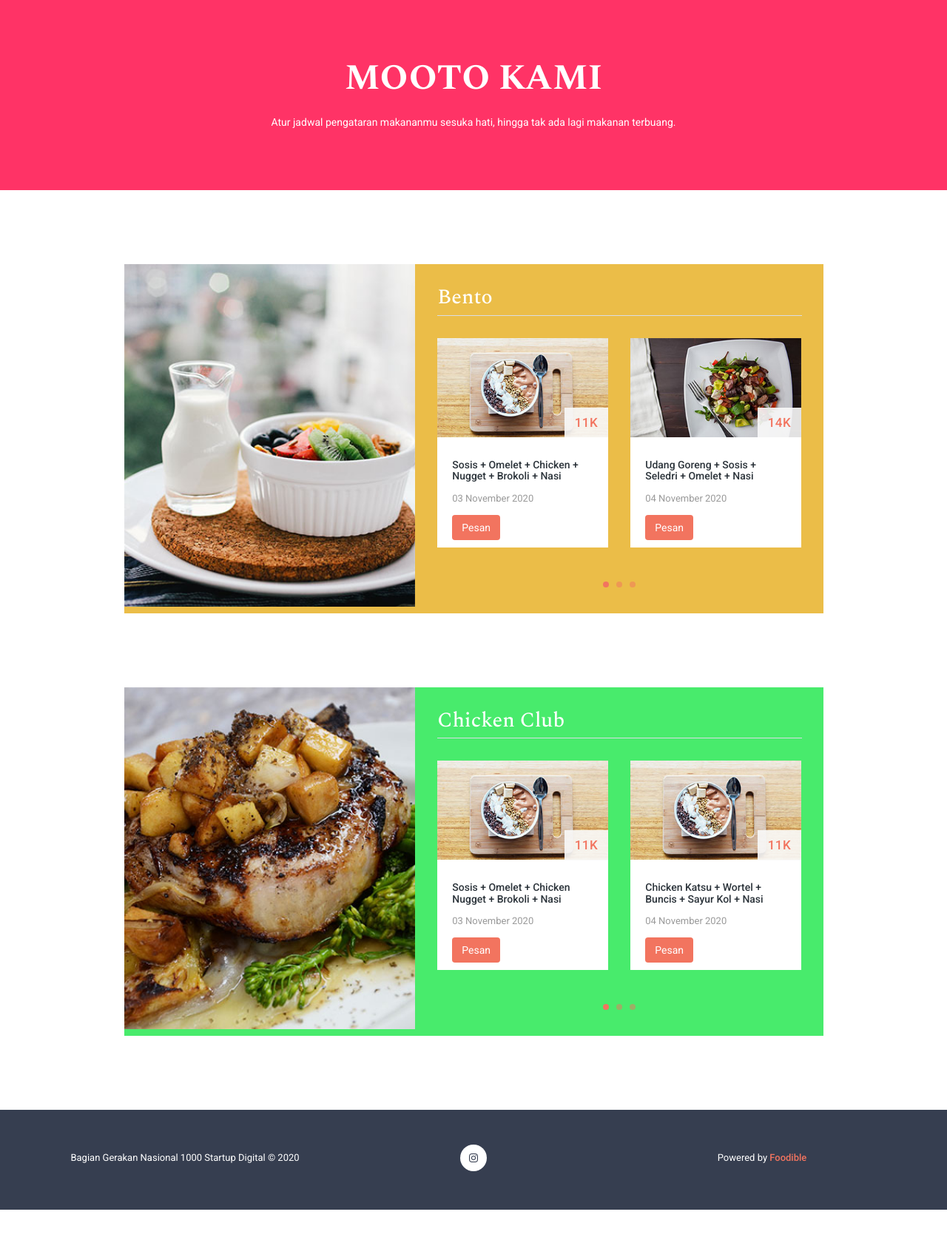
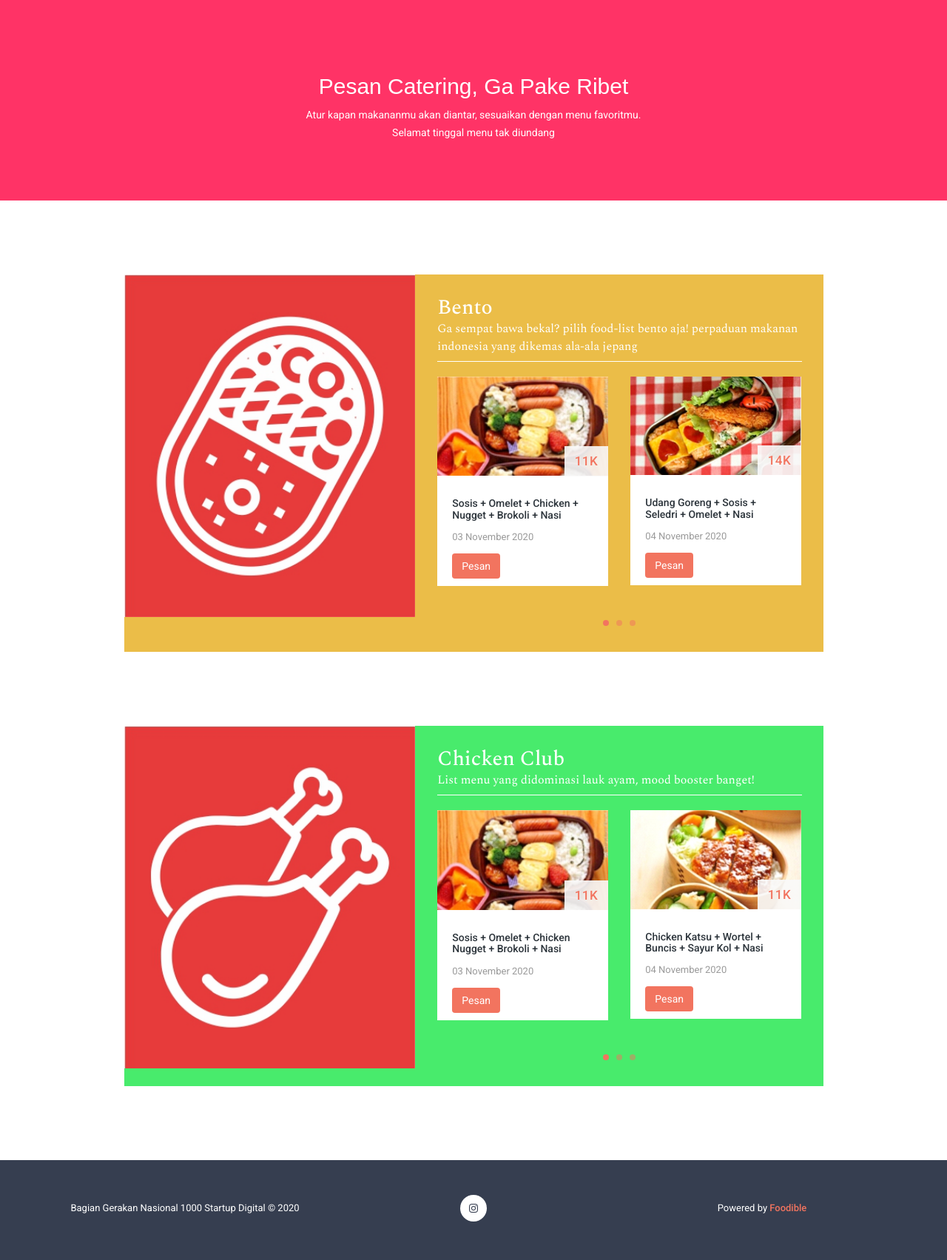
Before and after one commit to teguhkrniawan/foodible, a PHP site: page / in a window 1280 px wide. Shown: the part 141-1844 px from the top of the page at 74% size. Before the commit the page ends 1776 px from the top, so only its background shows below. Run offline with PHP 8.4, Linux system fonts and the light colour scheme; some libraries are stand-ins or nearby versions.

Commit message:
Perbaikan gambar menu

```diff
--- a/css/templatemo-style.css
+++ b/css/templatemo-style.css
@@ -691,13 +691,12 @@ section.breakfast-menu .price {
 
 .breakfast-menu-content h2 {
 	margin-top: 0px;
-	margin-bottom: 30px;
-	padding-bottom: 8px;
-	font-family: 'Spectral', serif;
+	margin-bottom: 0px;
+	padding-bottom: 0px;
+	font-family: 'Spectral', sans-serif;
 	font-size: 28px;
 	width: 94.5%;
-	border-bottom: 1px solid #d9dde5;
-	color: #121212;
+	color: #ffffff;
 }
 
 
@@ -770,15 +769,24 @@ section.dinner-menu .price {
 
 .dinner-menu-content h2 {
 	margin-top: 0px;
-	margin-bottom: 30px;
-	padding-bottom: 8px;
-	font-family: 'Spectral', serif;
+	margin-bottom: 0px;
+	padding-bottom: 0px;
+	font-family: 'Spectral', sans-serif;
 	font-size: 28px;
 	width: 94.5%;
-	border-bottom: 1px solid #d9dde5;
-	color: #121212;
+	color: #ffffff;
 }
 
+.description {
+	color: white;
+	margin-top: 0px;
+	padding-bottom: 8px;
+	margin-bottom: 20px;
+	width: 94.5%;
+	font-family: 'Spectral', sans-serif;
+	font-size: 12pt;
+	border-bottom: solid 1px #FFF;
+}
 
 
 .owl-pagination {
--- a/index.php
+++ b/index.php
@@ -39,8 +39,9 @@ http://www.templatemo.com/tm-507-victory
         <div class="container">
             <div class="row">
                 <div class="col-md-12">
-                    <h1>Mooto Kami</h1>
-                    <p>Atur jadwal pengataran makananmu sesuka hati, hingga tak ada lagi makanan terbuang.</p>
+                    <h2 style="font-family: sans-serif; color: white;">Pesan Catering, Ga Pake Ribet</h2>
+                    <p>Atur kapan makananmu akan diantar, sesuaikan dengan menu favoritmu.</p>
+                    <p>Selamat tinggal menu tak diundang</p>
                 </div>
             </div>
         </div>
@@ -54,15 +55,16 @@ http://www.templatemo.com/tm-507-victory
                         <div class="row">
                             <div class="col-md-5">
                                 <div class="left-image">
-                                    <img src="img/breakfast_menu.jpg" alt="Breakfast">
+                                    <img src="img/bento/bento_icon.jpg" alt="Breakfast">
                                 </div>
                             </div>
                             <div class="col-md-7">
-                                <h2 style="color: #FFF;">Bento</h2>
+                                <h2>Bento</h2>
+                                <p class="description">Ga sempat bawa bekal? pilih food-list bento aja! perpaduan makanan indonesia yang dikemas ala-ala jepang</p>
                                 <div id="owl-breakfast" class="owl-carousel owl-theme">
                                     <div class="item col-md-12">
                                         <div class="food-item">
-                                            <img src="img/breakfast_item.jpg" alt="">
+                                            <img src="img/bento/menu1.jpg" alt="">
                                             <div class="price">11K</div>
                                             <div class="text-content">
                                                 <h5>Sosis + Omelet + Chicken + Nugget + Brokoli + Nasi</h5>
@@ -73,7 +75,7 @@ http://www.templatemo.com/tm-507-victory
                                     </div>
                                     <div class="item col-md-12">
                                         <div class="food-item">
-                                            <img src="img/lunch_item.jpg" alt="">
+                                            <img src="img/bento/menu2.jpg" alt="">
                                             <div class="price">14K</div>
                                             <div class="text-content">
                                                 <h5>Udang Goreng + Sosis + Seledri + Omelet + Nasi</h5>
@@ -84,7 +86,7 @@ http://www.templatemo.com/tm-507-victory
                                     </div>
                                     <div class="item col-md-12">
                                         <div class="food-item">
-                                            <img src="img/dinner_item.jpg" alt="">
+                                            <img src="img/bento/menu3.jpg" alt="">
                                             <div class="price">11K</div>
                                             <div class="text-content">
                                                 <h5>Chicken Katsu + Wortel + Buncis + Sayur Kol + Nasi</h5>
@@ -95,7 +97,7 @@ http://www.templatemo.com/tm-507-victory
                                     </div>
                                     <div class="item col-md-12">
                                         <div class="food-item">
-                                            <img src="img/dinner_item.jpg" alt="">
+                                            <img src="img/bento/menu4.jpg" alt="">
                                             <div class="price">12K</div>
                                             <div class="text-content">
                                                 <h5>Gurame Goreng + Omelet + Brokoli Seledri + Nasi.</h5>
@@ -106,7 +108,7 @@ http://www.templatemo.com/tm-507-victory
                                     </div>
                                     <div class="item col-md-12">
                                         <div class="food-item">
-                                            <img src="img/dinner_item.jpg" alt="">
+                                            <img src="img/bento/menu5.jpg" alt="">
                                             <div class="price">14K</div>
                                             <div class="text-content">
                                                 <h5>Daging Sapi Lada Hitam + Wortel + Telur + Nasi</h5>
@@ -117,7 +119,7 @@ http://www.templatemo.com/tm-507-victory
                                     </div>
                                     <div class="item col-md-12">
                                         <div class="food-item">
-                                            <img src="img/dinner_item.jpg" alt="">
+                                            <img src="img/bento/menu6.jpg" alt="">
                                             <div class="price">12K</div>
                                             <div class="text-content">
                                                 <h5>Nugget Ikan + Omelet + Sosis + Sayur Tauge + Nasi.</h5>
@@ -143,15 +145,16 @@ http://www.templatemo.com/tm-507-victory
                         <div class="row">
                             <div class="col-md-5">
                                 <div class="left-image">
-                                    <img src="img/dinner_menu.jpg" alt="">
+                                    <img src="img/bento/chicken_icon.jpg" alt="">
                                 </div>
                             </div>
                             <div class="col-md-7">
                                 <h2 style="color: white;">Chicken Club</h2>
+                                <p class="description">List menu yang didominasi lauk ayam, mood booster banget!</p>
                                 <div id="owl-dinner" class="owl-carousel owl-theme">
                                     <div class="item col-md-12">
                                         <div class="food-item">
-                                            <img src="img/breakfast_item.jpg" alt="">
+                                            <img src="img/bento/menu1.jpg" alt="">
                                             <div class="price">11K</div>
                                             <div class="text-content">
                                                 <h5>Sosis + Omelet + Chicken Nugget + Brokoli + Nasi</h5>
@@ -162,7 +165,7 @@ http://www.templatemo.com/tm-507-victory
                                     </div>
                                     <div class="item col-md-12">
                                         <div class="food-item">
-                                            <img src="img/breakfast_item.jpg" alt="">
+                                            <img src="img/bento/menu3.jpg" alt="">
                                             <div class="price">11K</div>
                                             <div class="text-content">
                                                 <h5>Chicken Katsu + Wortel + Buncis + Sayur Kol + Nasi</h5>
@@ -173,7 +176,7 @@ http://www.templatemo.com/tm-507-victory
                                     </div>
                                     <div class="item col-md-12">
                                         <div class="food-item">
-                                            <img src="img/breakfast_item.jpg" alt="">
+                                            <img src="img/bento/menu7.jpg" alt="">
                                             <div class="price">12K</div>
                                             <div class="text-content">
                                                 <h5>Ayam Lada Hitam + Jamur + Wortel + Timun + Nasi</h5>
@@ -184,7 +187,7 @@ http://www.templatemo.com/tm-507-victory
                                     </div>
                                     <div class="item col-md-12">
                                         <div class="food-item">
-                                            <img src="img/breakfast_item.jpg" alt="">
+                                            <img src="img/bento/menu8.jpg" alt="">
                                             <div class="price">11K</div>
                                             <div class="text-content">
                                                 <h5>Ayam Mentega + Sayur Buncis + Wortel + Nasi</h5>
@@ -195,7 +198,7 @@ http://www.templatemo.com/tm-507-victory
                                     </div>
                                     <div class="item col-md-12">
                                         <div class="food-item">
-                                            <img src="img/breakfast_item.jpg" alt="">
+                                            <img src="img/bento/menu9.jpg" alt="">
                                             <div class="price">11K</div>
                                             <div class="text-content">
                                                 <h5>Nasi Goreng + Ayam Panggang + Buncis Wortel</h5>
@@ -206,7 +209,7 @@ http://www.templatemo.com/tm-507-victory
                                     </div>
                                     <div class="item col-md-12">
                                         <div class="food-item">
-                                            <img src="img/breakfast_item.jpg" alt="">
+                                            <img src="img/bento/menu10.jpg" alt="">
                                             <div class="price">11K</div>
                                             <div class="text-content">
                                                 <h5>Ayam Bumbu Spesial + Bayam + Nasi Uduk</h5>
```
Also changed, not shown: img/bento/bento_icon.jpg (added), img/bento/chicken_icon.jpg (added), img/bento/menu1.jpg (added), img/bento/menu1.png (deleted), img/bento/menu10.jpg (added), img/bento/menu2.jpg (added), img/bento/menu3.jpg (added), img/bento/menu4.jpg (added), img/bento/menu5.jpg (added), img/bento/menu6.jpg (added), img/bento/menu7.jpg (added), img/bento/menu8.jpg (added), img/bento/menu9.jpg (added).
